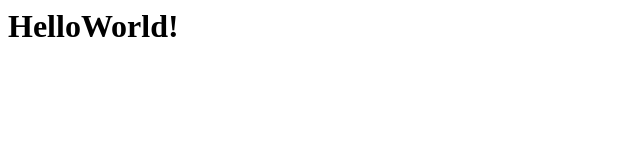
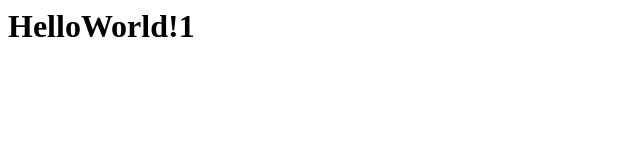
Before and after one commit to ibadnabihashmi/jenkins-test, a website: page index.html in a window 1280 px wide. Shown: the full height of the page, 0-640 px from the left. Drawn offline with Linux system fonts and the light colour scheme.

Commit message:
init goddamnit

```diff
--- a/index.html
+++ b/index.html
@@ -1 +1 @@
-<h1>HelloWorld!</h1>
+<h1>HelloWorld!1</h1>
```
